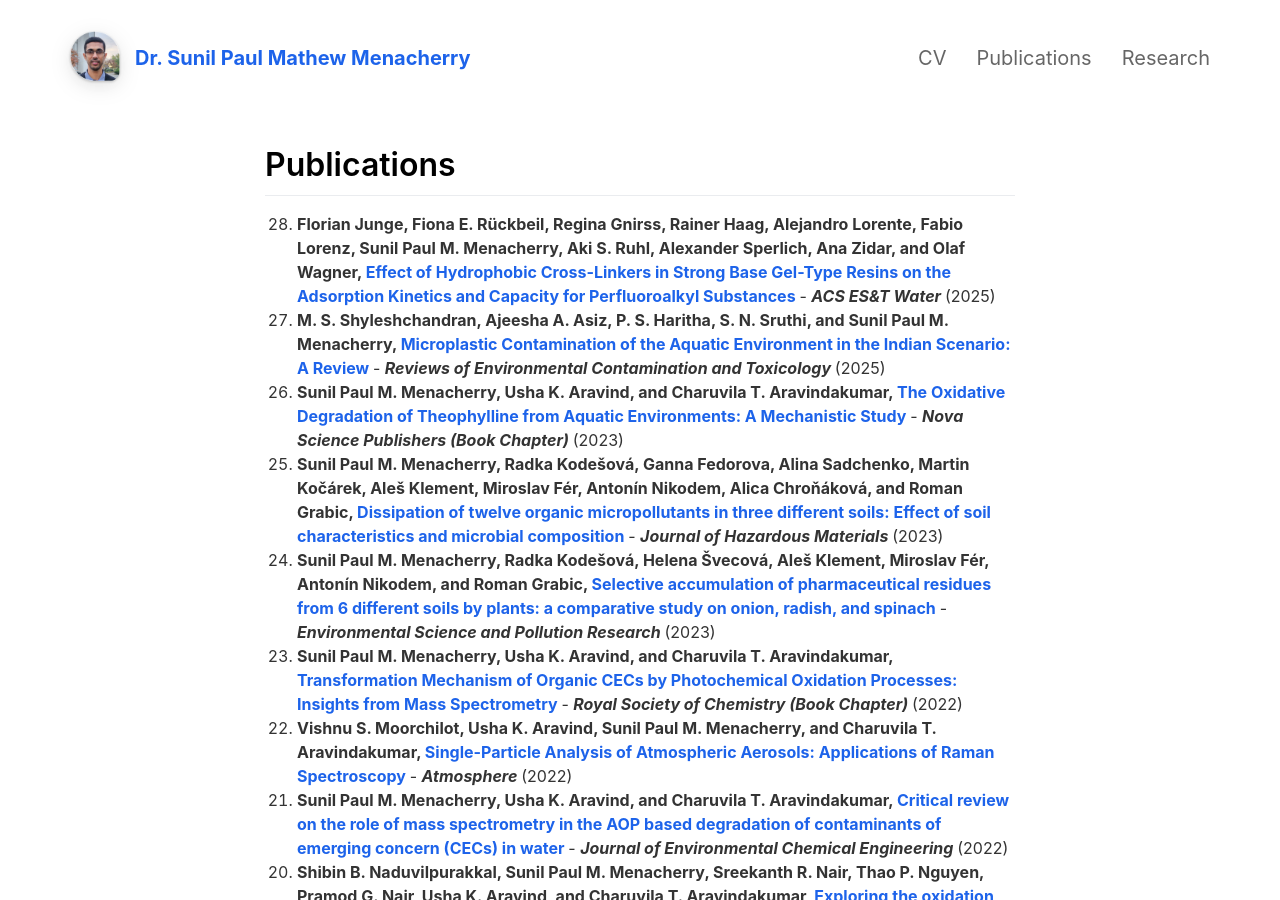
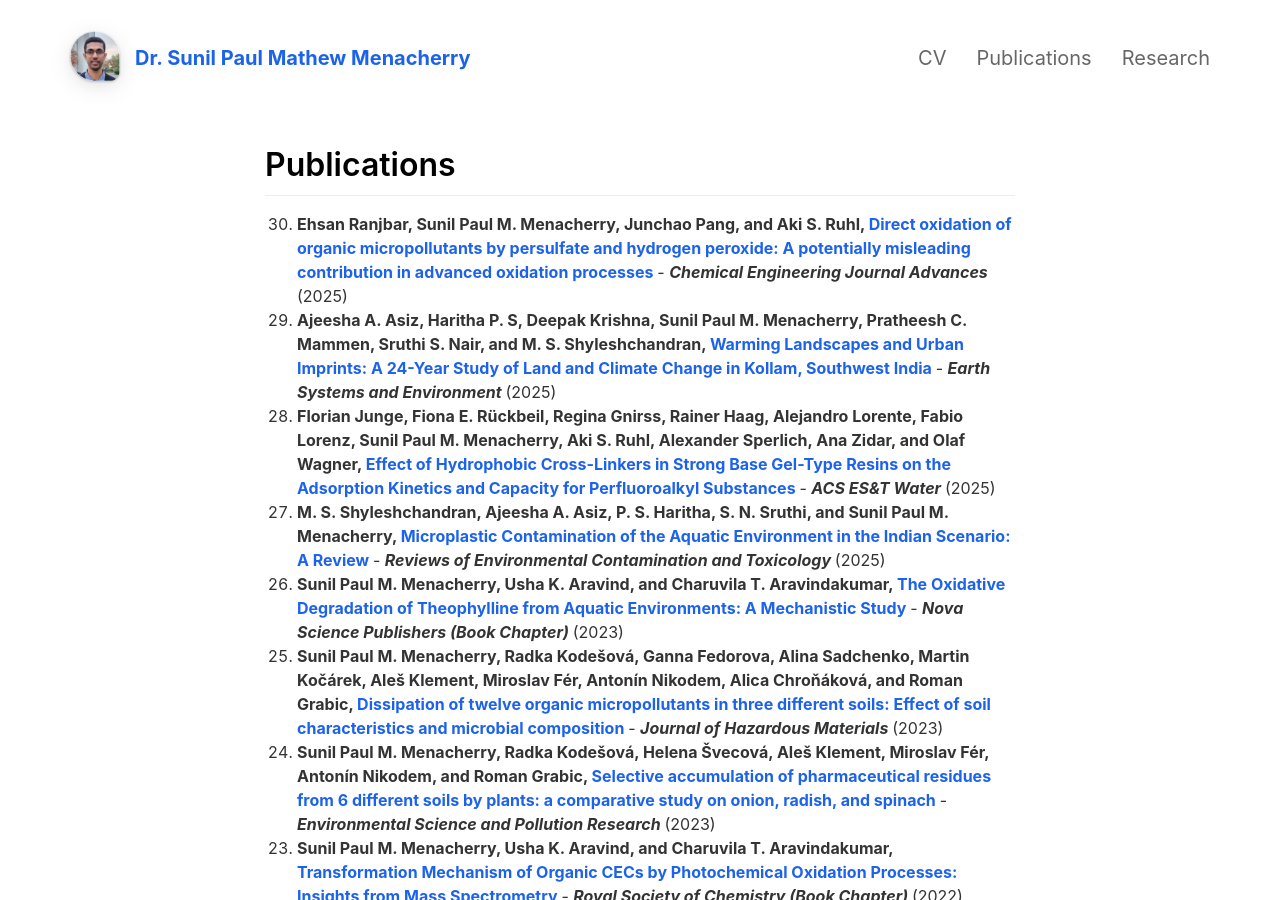
Before and after one commit to sunilsresearch/sunilsresearch.github.io, a Jekyll site: the page built from _pages/publications.html, in a window 1280 px wide and 900 px high. Built offline with Jekyll 4.4.1, drawn with Linux system fonts in a browser that asks for light colours; nearby versions of some CDN libraries.

Commit message:
Updated publications & CV
Signed-off-by: sunilpaulmathew <sunil.kde@gmail.com>

```diff
--- a/_data/news.yml
+++ b/_data/news.yml
@@ -3,7 +3,7 @@
   tags:
     - uba
     - berlin
-  content: Joined <a href="https://www.umweltbundesamt.de/en" target="_blank">German Environment Agency</a>, (UBA), Berlin as a Scientific Assistant. As a part of the research group of Prof. Aki Sebastian Ruhl, I will be working on the analysis of pharmaceuticals in drinking water.
+  content: Joined <a href="https://www.umweltbundesamt.de/en" target="_blank">German Environment Agency</a>, (UBA), Berlin as a Scientist. As a part of the research group of Prof. Aki Sebastian Ruhl, I will be working on the analysis of pharmaceuticals in drinking water.
 
 - date: July 2023
   title: "New book chapter published by Nova Science Publishers"
--- a/_data/publications.json
+++ b/_data/publications.json
@@ -1,4 +1,77 @@
 [
+	{
+		"container-title": "Chemical Engineering Journal Advances",
+		"DOI": "https://doi.org/10.1016/j.ceja.2025.100862",
+		"ISSN": "2666-8211",
+		"page": "",
+		"source": "ScienceDirect",
+		"title": "Direct oxidation of organic micropollutants by persulfate and hydrogen peroxide: A potentially misleading contribution in advanced oxidation processes",
+		"title-short": "",
+		"URL": "https://www.sciencedirect.com/science/article/pii/S2666821125001590",
+		"volume": "24",
+		"author": [
+			{
+				"authorName": "Ehsan Ranjbar"
+			},
+			{
+				"authorName": "Sunil Paul M. Menacherry"
+			},
+			{
+				"authorName": "Junchao Pang"
+			},
+			{
+				"authorName": "Aki S. Ruhl"
+			}
+		],
+		"issued": {
+			"date-parts": [
+				[
+					"2025"
+				]
+			]
+		}
+	},
+	{
+		"container-title": "Earth Systems and Environment",
+		"DOI": "https://doi.org/10.1007/s41748-025-00746-4",
+		"ISSN": "2509-9434",
+		"page": "",
+		"source": "Springer Link",
+		"title": "Warming Landscapes and Urban Imprints: A 24-Year Study of Land and Climate Change in Kollam, Southwest India",
+		"title-short": "",
+		"URL": "https://link.springer.com/article/10.1007/s41748-025-00746-4",
+		"volume": "",
+		"author": [
+			{
+				"authorName": "Ajeesha A. Asiz"
+			},
+			{
+				"authorName": "Haritha P. S"
+			},
+			{
+				"authorName": "Deepak Krishna"
+			},
+			{
+				"authorName": "Sunil Paul M. Menacherry"
+			},
+			{
+				"authorName": "Pratheesh C. Mammen"
+			},
+			{
+				"authorName": "Sruthi S. Nair"
+			},
+			{
+				"authorName": "M. S. Shyleshchandran"
+			}
+		],
+		"issued": {
+			"date-parts": [
+				[
+					"2025"
+				]
+			]
+		}
+	},
 	{
 		"container-title": "ACS ES&T Water",
 		"DOI": "https://doi.org/10.1021/acsestwater.5c00094",
```
Also changed, not shown: _pages/cv.md (+2 -2 lines).
